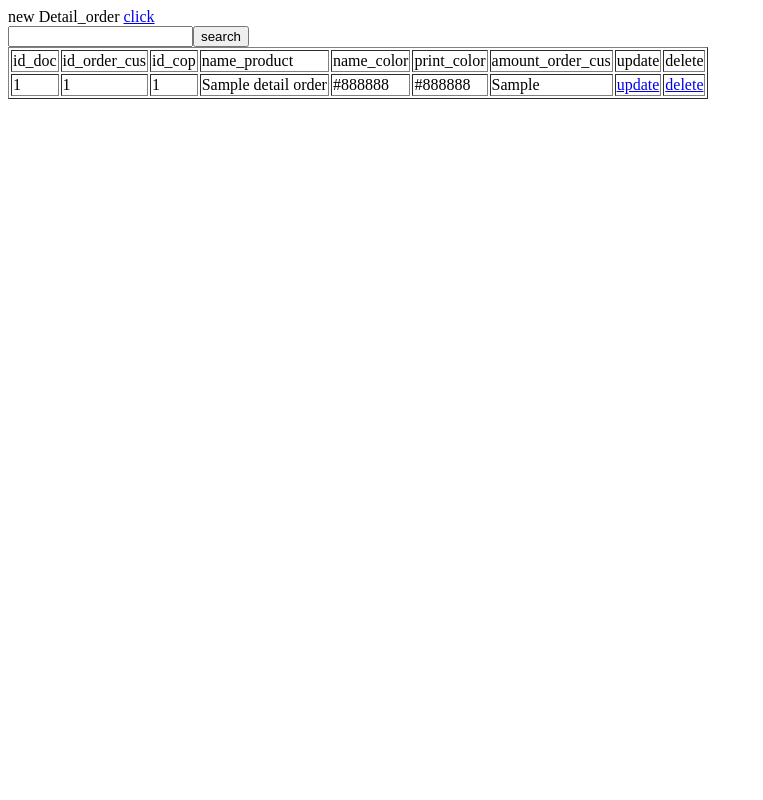
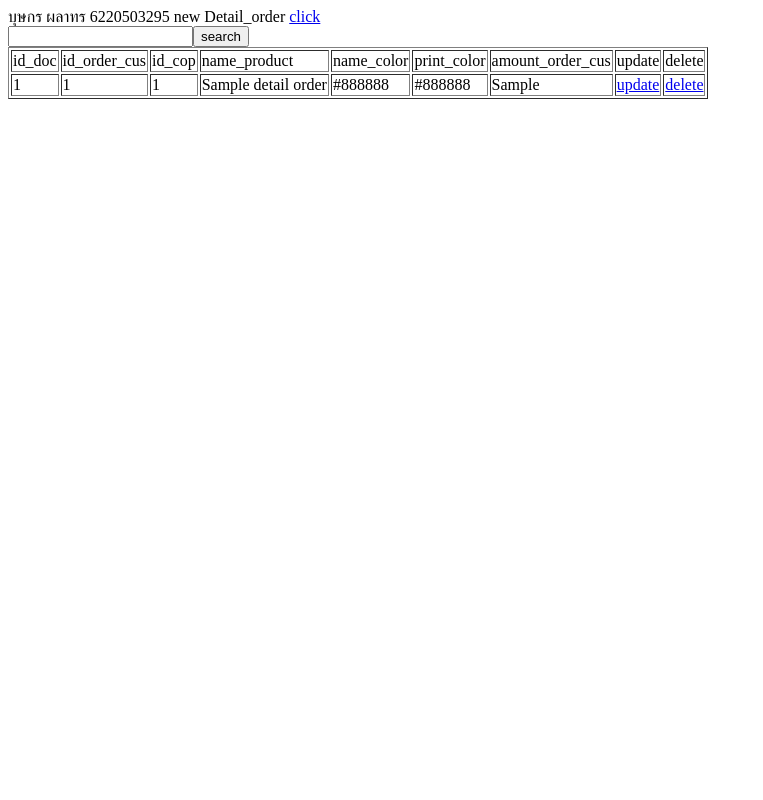
Before and after one commit to bussakornPal/db21_020, a PHP site: template views/detail_order/index_detail_order.php in a window 1280 px wide. Shown: the whole page, without its empty margins (0-763 px from the left). Run offline with PHP 8.4, Linux system fonts and the light colour scheme; the template is opened without the code that fills it: most values are stand-ins (such as "Sample title", 1, 10 or a date in 2020).

Commit message:
update indexdetail

```diff
--- a/views/detail_order/index_detail_order.php
+++ b/views/detail_order/index_detail_order.php
@@ -1,3 +1,6 @@
+<?php
+    echo "บุษกร ผลาทร    6220503295";
+?>
 <table border = 1>
 new Detail_order <a href=?controller=detail_order&action=newdetail_order> click</a><br>
 
```
